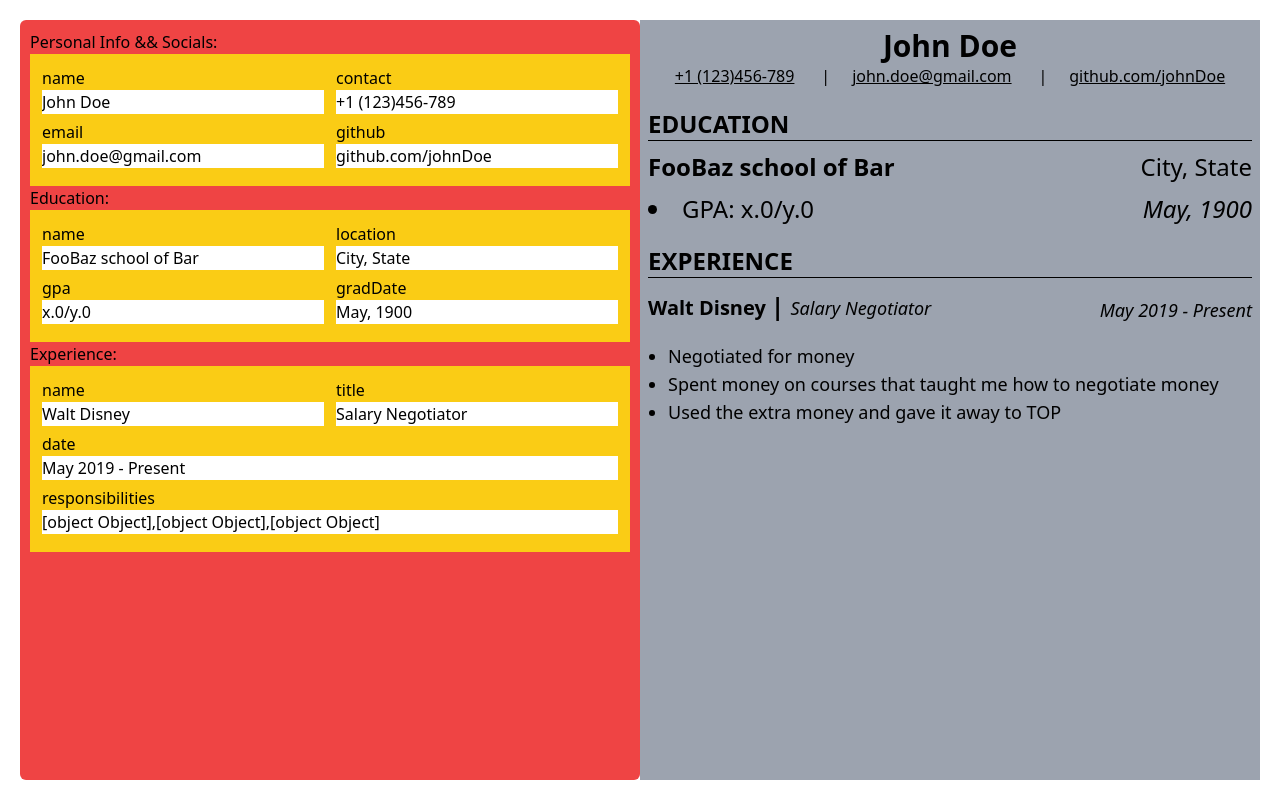
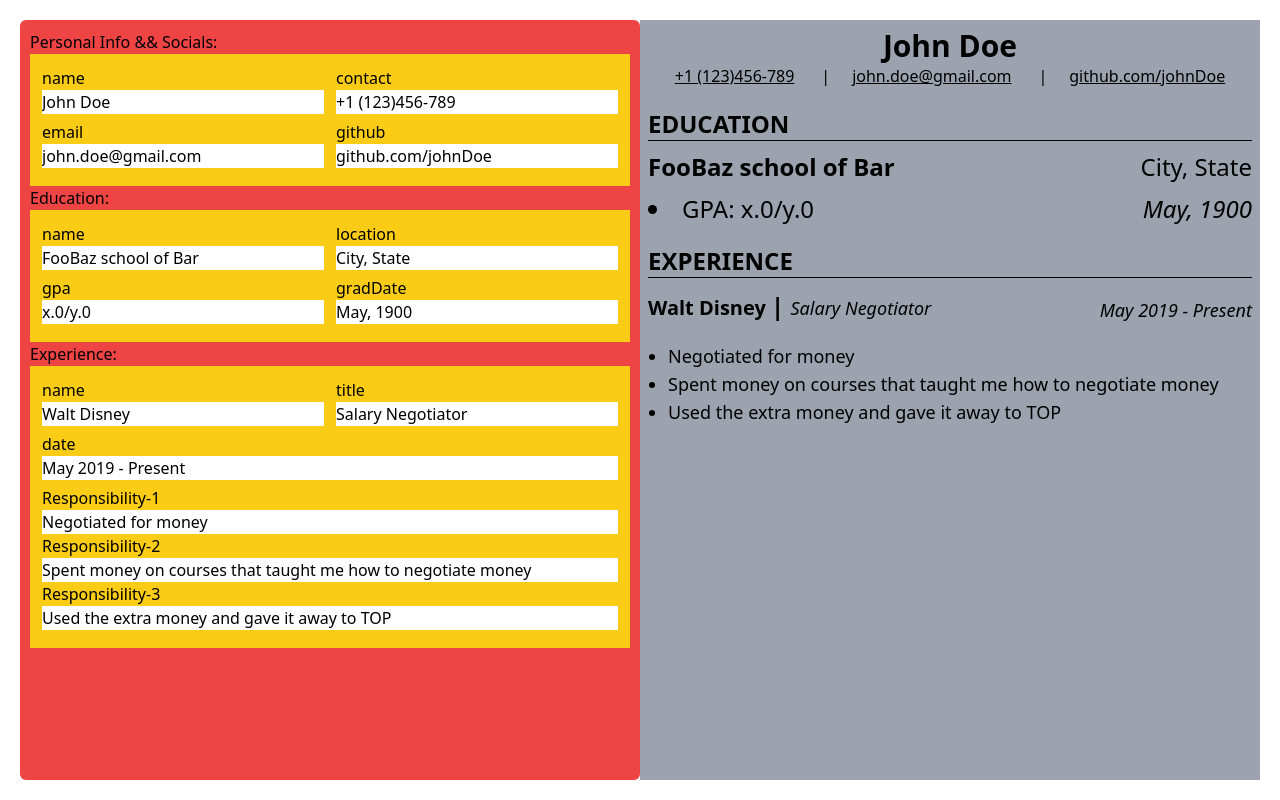
Before and after one commit to dna737/CV-builder, a React (Vite) app in the folder CV-builder/: page / in a window 1280 px wide. Built offline with nearby package versions, Linux system fonts and the light colour scheme.

Commit message:
implement ResponsibilitiesField; remove TODO tags

```diff
--- a/CV-builder/src/components/ResumeForm.jsx
+++ b/CV-builder/src/components/ResumeForm.jsx
@@ -77,7 +77,6 @@ function getTypeOfInput(attribute) {
     return type;
 }
 
-//TODO: remove the grid feauture in the Education form
 function Education(props) {
     return (
         <>
@@ -127,7 +126,10 @@ function Experience(props) {
                 </div>
                 <ExperienceField {...props} attribute={"date"} />
 
-                <ExperienceField {...props} attribute={"responsibilities"} />
+                <ResponsibilitiesField
+                    {...props}
+                    attribute={"responsibility"}
+                />
             </form>
         </>
     );
@@ -135,7 +137,7 @@ function Experience(props) {
 
 function ExperienceField({ experienceInfo, changeExperienceInput, attribute }) {
     //hi there
-    let value = getExperienceInputValue(experienceInfo, attribute);
+    // let value = getExperienceInputValue(experienceInfo, attribute);
 
     return (
         <div>
@@ -155,6 +157,38 @@ function ExperienceField({ experienceInfo, changeExperienceInput, attribute }) {
     );
 }
 
-function getExperienceInputValue(experienceInfo, attribute) {
-    return attribute !== "";
+function ResponsibilitiesField({
+    experienceInfo,
+    changeExperienceInput,
+    attribute,
+}) {
+    return (
+        <div>
+            <div className="mb-1.5">
+                <div className="first-name-field flex flex-col">
+                    {experienceInfo.responsibilities.map(
+                        (responsibility, index) => {
+                            return (
+                                <>
+                                    <label htmlFor={responsibility.id}>
+                                        Responsibility-{index + 1}
+                                    </label>
+                                    <input
+                                        value={responsibility.title}
+                                        id={responsibility.id}
+                                        onChange={(e) => {
+                                            changeExperienceInput(
+                                                attribute + "-" + index,
+                                                e.target.value
+                                            );
+                                        }}
+                                    ></input>
+                                </>
+                            );
+                        }
+                    )}
+                </div>
+            </div>
+        </div>
+    );
 }
```
